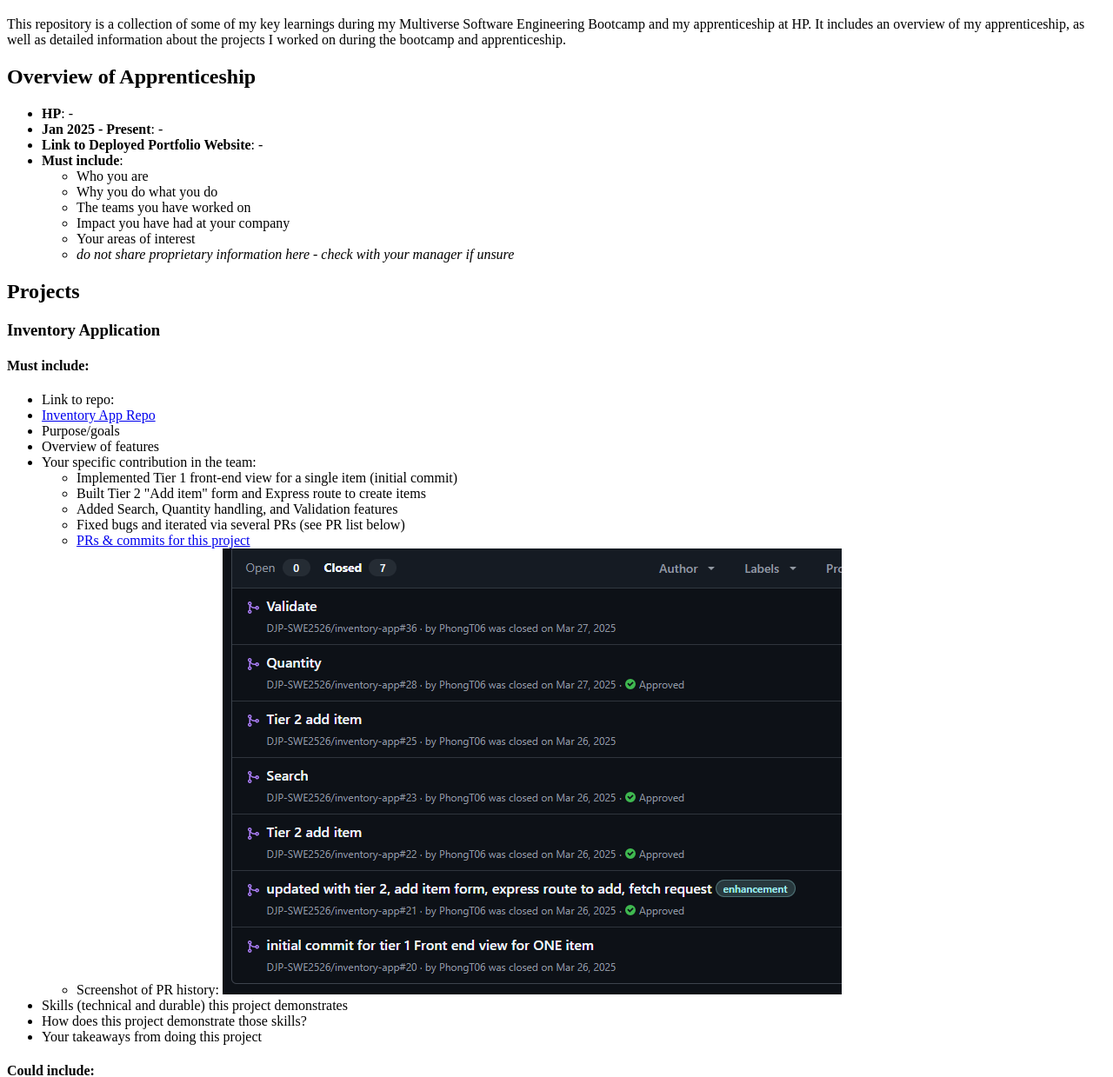
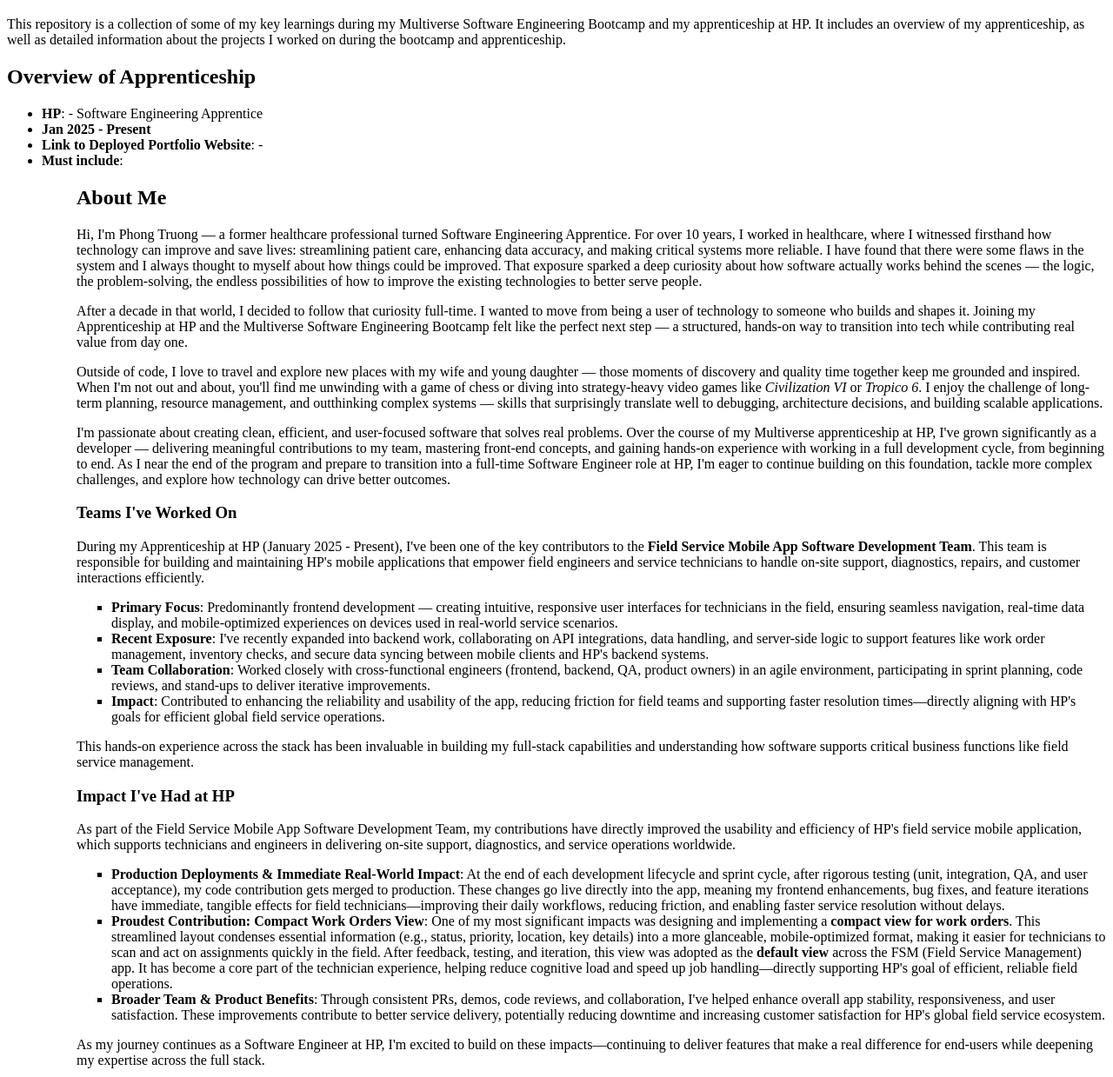
Before and after one commit to PhongT06/MV_Portfolio, a plain HTML site: page index.html in a window 1280 px wide. Shown: the part 61-1300 px from the top of the page at 87% size. Drawn offline with Linux system fonts and the light colour scheme.

Commit message:
Updated about me section

```diff
--- a/index.html
+++ b/index.html
@@ -12,26 +12,67 @@
     </p>
     <h2>Overview of Apprenticeship</h2>
     <ul>
-      <li><b>HP</b>: -</li>
-      <li><b>Jan 2025 - Present</b>: -</li>
+      <li><b>HP</b>: - Software Engineering Apprentice</li>
+      <li><b>Jan 2025 - Present</b></li>
       <li><b>Link to Deployed Portfolio Website</b>: -</li>
       <li>
         <b>Must include</b>:
         <ul>
-          <li>Who you are</li>
-          <li>Why you do what you do</li>
-          <li>The teams you have worked on</li>
-          <li>Impact you have had at your company</li>
-          <li>Your areas of interest</li>
-          <li>
-            <i
-              >do not share proprietary information here - check with your
-              manager if unsure</i
-            >
-          </li>
-        </ul>
-      </li>
-    </ul>
+          <h2>About Me</h2>
+<p>
+  Hi, I'm Phong Truong — a former healthcare professional turned Software Engineering Apprentice. For over 10 years, I worked in healthcare, where I witnessed firsthand how technology can improve and save lives: streamlining patient care, enhancing data accuracy, and making critical systems more reliable. I have found that there were some flaws in the system and I always thought to myself about how things could be improved. That exposure sparked a deep curiosity about how software actually works behind the scenes — the logic, the problem-solving, the endless possibilities of how to improve the existing technologies to better serve people.
+</p>
+
+<p>
+  After a decade in that world, I decided to follow that curiosity full-time. I wanted to move from being a user of technology to someone who builds and shapes it. Joining my Apprenticeship at HP and the Multiverse Software Engineering Bootcamp felt like the perfect next step — a structured, hands-on way to transition into tech while contributing real value from day one.
+</p>
+
+<p>
+  Outside of code, I love to travel and explore new places with my wife and young daughter — those moments of discovery and quality time together keep me grounded and inspired. When I'm not out and about, you'll find me unwinding with a game of chess or diving into strategy-heavy video games like <em>Civilization VI</em> or <em>Tropico 6</em>. I enjoy the challenge of long-term planning, resource management, and outthinking complex systems — skills that surprisingly translate well to debugging, architecture decisions, and building scalable applications.
+</p>
+
+<p>
+  I'm passionate about creating clean, efficient, and user-focused software that solves real problems. Over the course of my Multiverse apprenticeship at HP, I've grown significantly as a developer — delivering meaningful contributions to my team, mastering front-end concepts, and gaining hands-on experience with working in a full development cycle, from beginning to end. As I near the end of the program and prepare to transition into a full-time Software Engineer role at HP, I'm eager to continue building on this foundation, tackle more complex challenges, and explore how technology can drive better outcomes.
+</p>
+
+<h3>Teams I've Worked On</h3>
+<p>
+  During my Apprenticeship at HP (January 2025 - Present), I've been one of the key contributors to the <strong>Field Service Mobile App Software Development Team</strong>. This team is responsible for building and maintaining HP's mobile applications that empower field engineers and service technicians to handle on-site support, diagnostics, repairs, and customer interactions efficiently.
+</p>
+
+<ul>
+  <li><strong>Primary Focus</strong>: Predominantly frontend development — creating intuitive, responsive user interfaces for technicians in the field, ensuring seamless navigation, real-time data display, and mobile-optimized experiences on devices used in real-world service scenarios.</li>
+  <li><strong>Recent Exposure</strong>: I've recently expanded into backend work, collaborating on API integrations, data handling, and server-side logic to support features like work order management, inventory checks, and secure data syncing between mobile clients and HP's backend systems.</li>
+  <li><strong>Team Collaboration</strong>: Worked closely with cross-functional engineers (frontend, backend, QA, product owners) in an agile environment, participating in sprint planning, code reviews, and stand-ups to deliver iterative improvements.</li>
+  <li><strong>Impact</strong>: Contributed to enhancing the reliability and usability of the app, reducing friction for field teams and supporting faster resolution times—directly aligning with HP's goals for efficient global field service operations.</li>
+</ul>
+
+<p>
+  This hands-on experience across the stack has been invaluable in building my full-stack capabilities and understanding how software supports critical business functions like field service management.
+</p>
+
+<h3>Impact I've Had at HP</h3>
+<p>
+  As part of the Field Service Mobile App Software Development Team, my contributions have directly improved the usability and efficiency of HP's field service mobile application, which supports technicians and engineers in delivering on-site support, diagnostics, and service operations worldwide.
+</p>
+
+<ul>
+  <li>
+    <strong>Production Deployments & Immediate Real-World Impact</strong>: At the end of each development lifecycle and sprint cycle, after rigorous testing (unit, integration, QA, and user acceptance), my code contribution gets merged to production. These changes go live directly into the app, meaning my frontend enhancements, bug fixes, and feature iterations have immediate, tangible effects for field technicians—improving their daily workflows, reducing friction, and enabling faster service resolution without delays.
+  </li>
+  <li>
+    <strong>Proudest Contribution: Compact Work Orders View</strong>: One of my most significant impacts was designing and implementing a <strong>compact view for work orders</strong>. This streamlined layout condenses essential information (e.g., status, priority, location, key details) into a more glanceable, mobile-optimized format, making it easier for technicians to scan and act on assignments quickly in the field. After feedback, testing, and iteration, this view was adopted as the <strong>default view</strong> across the FSM (Field Service Management) app. It has become a core part of the technician experience, helping reduce cognitive load and speed up job handling—directly supporting HP's goal of efficient, reliable field operations.
+  </li>
+  <li>
+    <strong>Broader Team & Product Benefits</strong>: Through consistent PRs, demos, code reviews, and collaboration, I've helped enhance overall app stability, responsiveness, and user satisfaction. These improvements contribute to better service delivery, potentially reducing downtime and increasing customer satisfaction for HP's global field service ecosystem.
+  </li>
+</ul>
+
+<p>
+  As my journey continues as a Software Engineer at HP, I'm excited to build on these impacts—continuing to deliver features that make a real difference for end-users while deepening my expertise across the full stack.
+</p>
+
+
     <h2>Projects</h2>
     <h3>Inventory Application</h3>
     <h4>Must include:</h4>
@@ -48,7 +89,8 @@
           <li>Added Search, Quantity handling, and Validation features</li>
           <li>Fixed bugs and iterated via several PRs (see PR list below)</li>
           <li><a href="https://github.com/DJP-SWE2526/inventory-app/pulls">PRs & commits for this project</a></li>
-          <li>Screenshot of PR history: <img src="images/inventory-prs.png" alt="PR list screenshot" style="max-width:100%;height:auto"></li>
+          <li>Screenshot of PR history:
+            <br><img src="images/inventory-prs.png" alt="PR list screenshot" style="width:auto;height: 400px;"></br></li>
         </ul>
       </li>
       <li>Skills (technical and durable) this project demonstrates</li>
```
